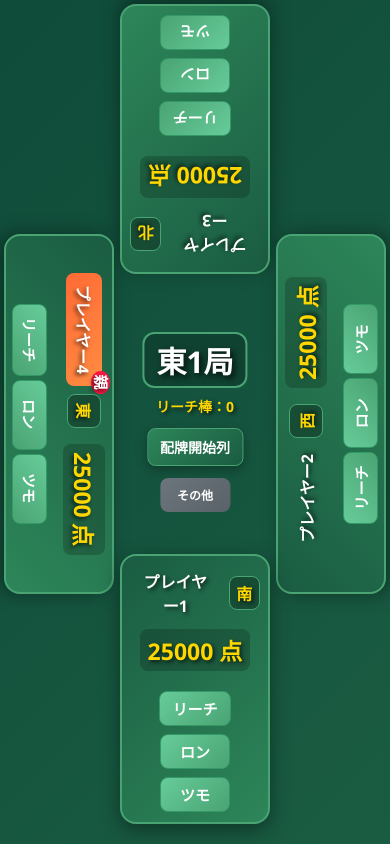
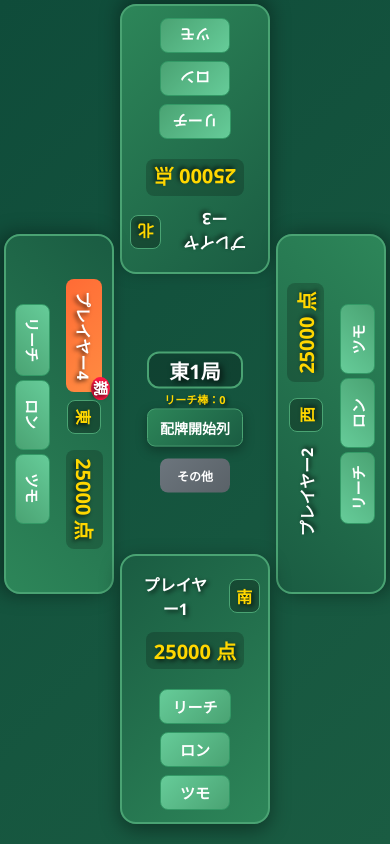
Before and after one commit to KeidaiHidaka/mahjong-scoreboard2, a React (Vite) app: page / in a window 390 px wide. Built offline with nearby package versions, Linux system fonts and the light colour scheme.

Commit message:
スマホcss調整

```diff
--- a/src/components/styles/center-info.css
+++ b/src/components/styles/center-info.css
@@ -85,52 +85,36 @@
 }
 
 /* レスポンシブ調整 */
-@media (max-width: 768px) {
+/* @media (max-width: 768px) {
   .round-info {
     font-size: 30px;
   }
-}
+} */
 
-@media (max-width: 480px) {
+@media (max-width: 768px) {
   .round-info {
-    font-size: 30px;
-    margin-bottom: var(--spacing-sm);
-    padding: 4px var(--spacing-md); /* パディングを縮小 */
+    font-size: 20px;
+    margin-bottom: 4px;
+    padding: 2px var(--spacing-sm);
   }
 
   .reach-sticks {
     font-size: 14px;
-    margin-bottom: var(--spacing-md); /* マージンを縮小 */
+    margin-bottom: var(--spacing-md);
   }
 
   .mahjong-app__draw-button {
-    padding: var(--spacing-sm) var(--spacing-md); /* パディングを縮小 */
+    padding: var(--spacing-sm) var(--spacing-md);
     font-size: 14px;
   }
 }
 
-@media (max-height: 600px) {
-  .round-info {
-    font-size: 30px;
-    margin-bottom: 4px; /* さらに縮小 */
-    padding: 2px var(--spacing-sm);
-  }
 
-  .reach-sticks {
-    font-size: 12px;
-    margin-bottom: 4px;
-  }
-
-  .mahjong-app__draw-button {
-    padding: 4px var(--spacing-sm);
-    font-size: 12px;
-  }
-}
 
 /* 極小画面用 */
-@media (max-width: 380px) {
+@media (max-width: 400px) {
   .round-info {
-    font-size: 30px;
+    font-size: 20px;
     margin-bottom: 2px;
     padding: 2px 8px;
   }
@@ -145,3 +129,22 @@
     font-size: 11px;
   }
 }
+
+
+@media (max-height: 600px) {
+  .round-info {
+    font-size: 20px;
+    margin-bottom: 4px;
+    padding: 2px var(--spacing-sm);
+  }
+
+  .reach-sticks {
+    font-size: 11px;
+    margin-bottom: 2px;
+  }
+
+  .mahjong-app__draw-button {
+    padding: 3px 8px;
+    font-size: 11px;
+  }
+}
--- a/src/components/styles/player-panel.css
+++ b/src/components/styles/player-panel.css
@@ -235,7 +235,7 @@
   .player-panel.player-panel--top,
   .player-panel.player-panel--bottom {
     width: 200px;
-    height: 280px;
+    height: 250px;
   }
 
   .player-panel__name {
@@ -247,20 +247,7 @@
   }
 
   .player-panel__score {
-    font-size: 23px;
-  }
-}
-
-@media (max-height: 600px) {
-  .player-panel.player-panel--left,
-  .player-panel.player-panel--right {
-    width: 330px;
-    height: 75px;
-  }
-
-  .player-panel.player-panel--top,
-  .player-panel.player-panel--bottom {
-    height: 100px;
+    font-size: 20px;
   }
 }
 
@@ -285,7 +272,7 @@
   .player-panel.player-panel--top,
   .player-panel.player-panel--bottom {
     width: 130px;
-    height: 220px;
+    height: 250px;
   }
 
   .player-panel__name {
@@ -294,6 +281,21 @@
 
   .player-panel__wind {
     font-size: 14px;
+  }
+}
+
+
+@media (max-height: 750px) {
+  .player-panel.player-panel--left,
+  .player-panel.player-panel--right {
+    width: 330px;
+    height: 100px;
+    font-size: 14px;
+  }
+
+  .player-panel.player-panel--top,
+  .player-panel.player-panel--bottom {
+    height: 250px;
   }
 }
 
```
